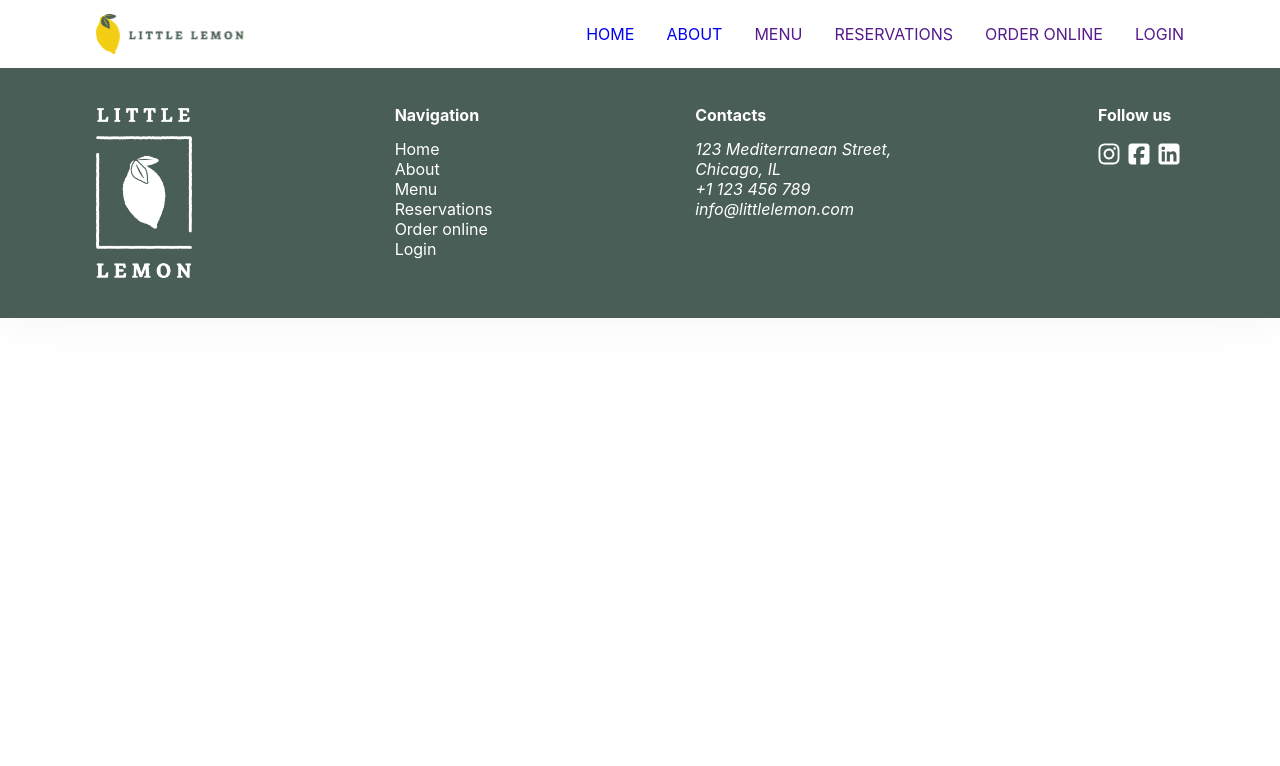
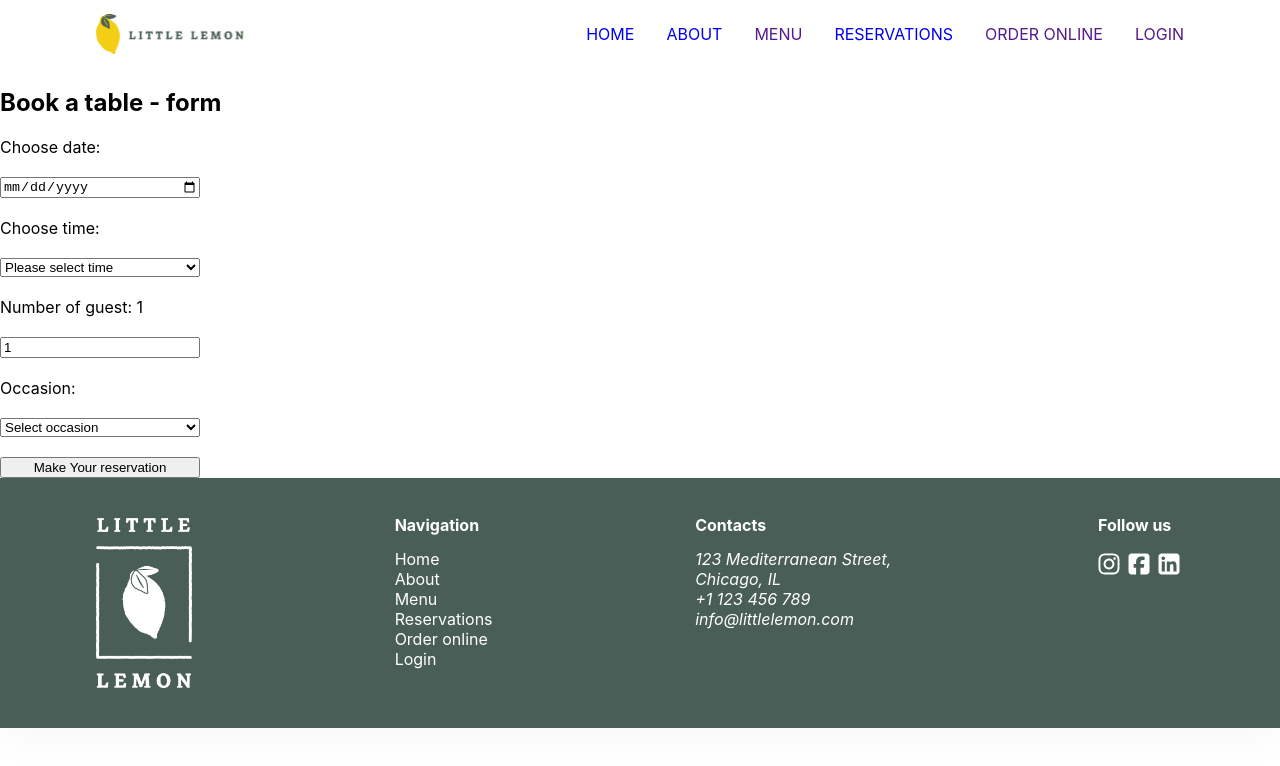
Before and after one commit to glovatskiy/little-lemon, a React (Create React App) app: page /reservation in a window 1280 px wide. Shown: the top 766 px of the page. Built offline with nearby package versions, Linux system fonts and the light colour scheme.

Commit message:
feat: implement booking availability state with useReducer

```diff
--- a/src/App.css
+++ b/src/App.css
@@ -301,6 +301,13 @@ ul {
 .social-icons img {
   width: 30px;
 }
+
+/* BookingForm.js - Form styles */
+.reservation-form{
+  display: grid;
+  max-width: 200px;
+  gap: 20px;
+}
 @media (max-width: 900px) {
   .hero {
     flex-direction: column;
--- a/src/App.js
+++ b/src/App.js
@@ -4,6 +4,7 @@ import Footer from "./components/Footer";
 import Home from "./pages/Home";
 import About from "./pages/About";
 import { Route, Routes } from "react-router-dom";
+import BookingPage from "./pages/BookingPage";
 
 function App() {
   return (
@@ -12,7 +13,8 @@ function App() {
         <Header />
         <Routes>
           <Route path="/" element={<Home />} />
-          <Route path="/about" element={<About/>}/>
+          <Route path="/about" element={<About />} />
+          <Route path="/reservation" element={<BookingPage/>}/>
         </Routes>
         <Footer />
       </div>
--- /dev/null
+++ b/src/components/BookingForm.js
@@ -0,0 +1,60 @@
+import { useState } from "react";
+const BookingForm = ({ availableTimes, updateTimes }) => {
+  const [date, setDate] = useState("");
+  const [time, setTime] = useState("");
+  const [guests, setGuests] = useState(1);
+  const [occasion, setOccasion] = useState("");
+  return (
+    <>
+      <form className="reservation-form">
+        <label htmlFor="res-date">Choose date: {date}</label>
+        <input
+          id="res-date"
+          type="date"
+                  onChange={(event) => {
+                      setDate(event.target.value);
+                      updateTimes(event.target.value);
+                   }}
+          value={date}
+        />
+        <label htmlFor="res-time">Choose time: {time}</label>
+        <select
+          id="res-time"
+          onChange={(event) => setTime(event.target.value)}
+          value={time}
+        >
+          <option value="">Please select time</option>
+          {availableTimes.map((availableTime) => {
+            return (
+              <option key={availableTime} value={availableTime}>
+                {availableTime}
+              </option>
+            );
+          })}
+        </select>
+        <label htmlFor="guests">Number of guest: {guests}</label>
+        <input
+          type="number"
+          placeholder="1"
+          min="1"
+          max="10"
+          id="guests"
+          onChange={(event) => setGuests(event.target.value)}
+          value={guests}
+        />
+        <label htmlFor="occasion">Occasion: {occasion}</label>
+        <select
+          id="occasion"
+          onChange={(event) => setOccasion(event.target.value)}
+          value={occasion}
+        >
+          <option value="">Select occasion</option>
+          <option value="Birthday">Birthday</option>
+          <option value="Anniversary">Anniversary</option>
+        </select>
+        <input type="submit" value="Make Your reservation" />
+      </form>
+    </>
+  );
+};
+export default BookingForm;
--- a/src/components/Header.js
+++ b/src/components/Header.js
@@ -26,7 +26,7 @@ const Header = () => {
               <a href="">MENU</a>
             </li>
             <li>
-              <a href="">RESERVATIONS</a>
+              <Link to="/reservation">RESERVATIONS</Link>
             </li>
             <li>
               <a href="">ORDER ONLINE</a>
--- /dev/null
+++ b/src/pages/BookingPage.js
@@ -0,0 +1,30 @@
+import BookingForm from "../components/BookingForm";
+import { useReducer } from "react";
+const timeReducer = (state, action) => {
+  if (action.type === "dateChanged") {
+    return ["17:00", "18:00", "19:00", "20:00", "21:00"];
+  }
+
+  return state;
+};
+const BookingPage = () => {
+  const initializeTimes = () => ["17:00", "18:00", "19:00", "20:00", "21:00"];
+const [availableTimes, dispatch] = useReducer(timeReducer, [], initializeTimes);
+
+const updateTimes = (date) => {
+  dispatch({
+    type: "dateChanged",
+    date: date,
+  });
+};
+  return (
+    <>
+      <h2>Book a table - form</h2>
+      <BookingForm
+        availableTimes={availableTimes}
+        updateTimes={updateTimes}
+      />
+    </>
+  );
+};
+export default BookingPage;
```
